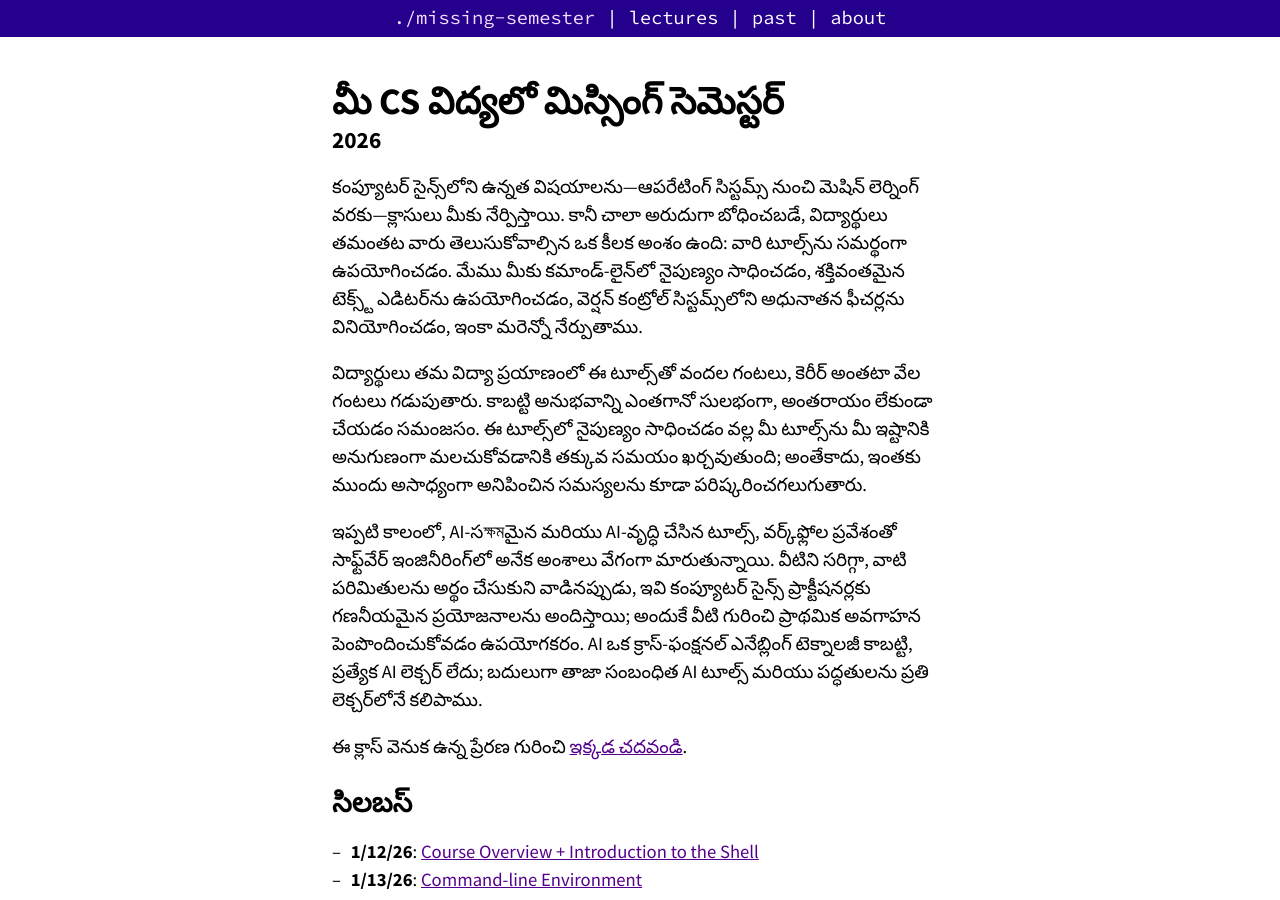
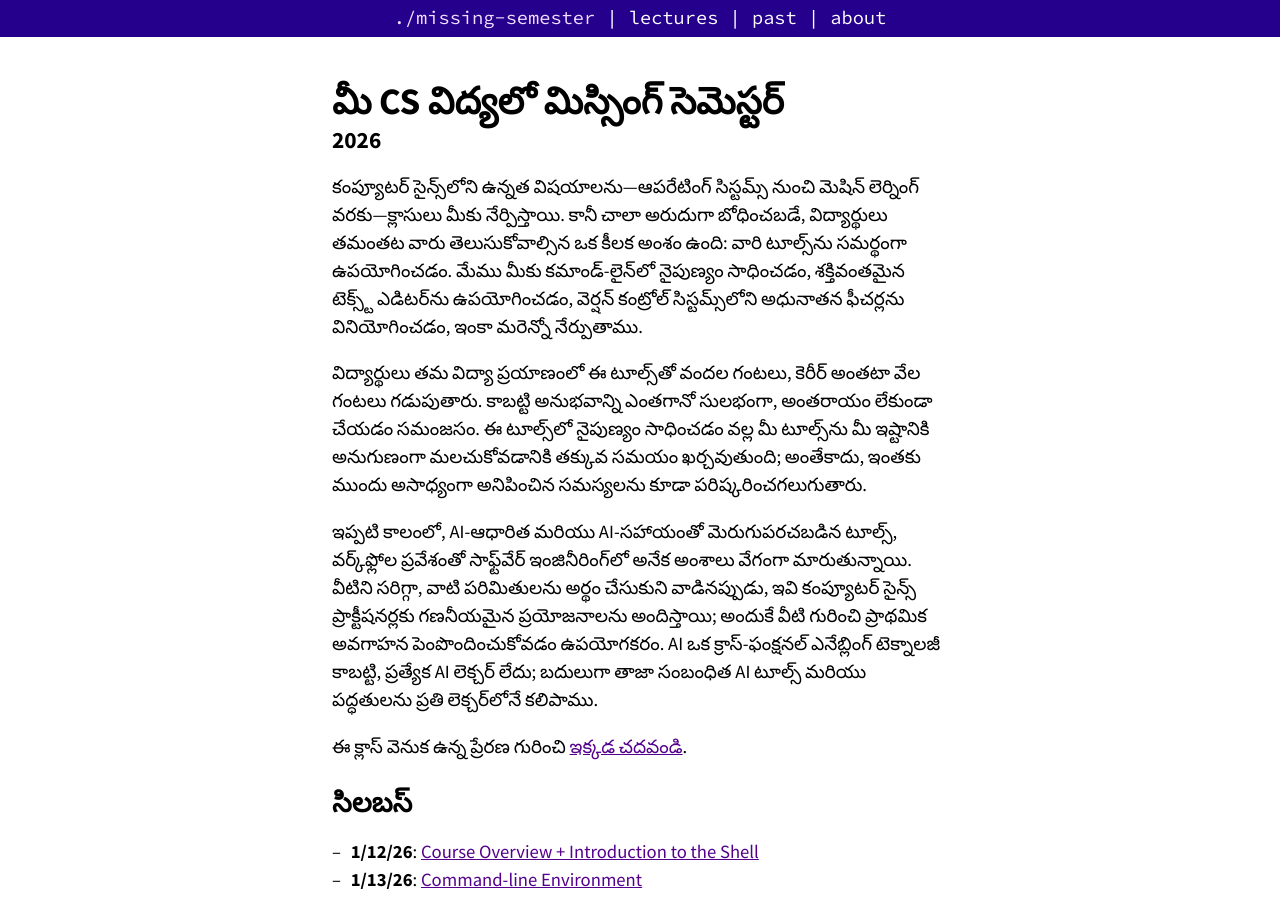
Before and after one commit to micah03/missing-semester-te.github.io, a Jekyll site: the page built from index.md, in a window 1280 px wide and 900 px high. Built offline with Jekyll 4.4.1, drawn with Linux system fonts in a browser that asks for light colours; some of the changed text lies outside the part shown.

Commit message:
Fix Telugu translation wording and punctuation

```diff
--- a/index.md
+++ b/index.md
@@ -11,7 +11,7 @@ nositetitle: true
 
 విద్యార్థులు తమ విద్యా ప్రయాణంలో ఈ టూల్స్‌తో వందల గంటలు, కెరీర్ అంతటా వేల గంటలు గడుపుతారు. కాబట్టి అనుభవాన్ని ఎంతగానో సులభంగా, అంతరాయం లేకుండా చేయడం సమంజసం. ఈ టూల్స్‌లో నైపుణ్యం సాధించడం వల్ల మీ టూల్స్‌ను మీ ఇష్టానికి అనుగుణంగా మలచుకోవడానికి తక్కువ సమయం ఖర్చవుతుంది; అంతేకాదు, ఇంతకు ముందు అసాధ్యంగా అనిపించిన సమస్యలను కూడా పరిష్కరించగలుగుతారు.
 
-ఇప్పటి కాలంలో, AI-సক্ষমమైన మరియు AI-వృద్ధి చేసిన టూల్స్, వర్క్‌ఫ్లోల ప్రవేశంతో సాఫ్ట్‌వేర్ ఇంజినీరింగ్‌లో అనేక అంశాలు వేగంగా మారుతున్నాయి. వీటిని సరిగ్గా, వాటి పరిమితులను అర్థం చేసుకుని వాడినప్పుడు, ఇవి కంప్యూటర్ సైన్స్ ప్రాక్టీషనర్లకు గణనీయమైన ప్రయోజనాలను అందిస్తాయి; అందుకే వీటి గురించి ప్రాథమిక అవగాహన పెంపొందించుకోవడం ఉపయోగకరం. AI ఒక క్రాస్-ఫంక్షనల్ ఎనేబ్లింగ్ టెక్నాలజీ కాబట్టి, ప్రత్యేక AI లెక్చర్ లేదు; బదులుగా తాజా సంబంధిత AI టూల్స్ మరియు పద్ధతులను ప్రతి లెక్చర్‌లోనే కలిపాము.
+ఇప్పటి కాలంలో, AI-ఆధారిత మరియు AI-సహాయంతో మెరుగుపరచబడిన టూల్స్, వర్క్‌ఫ్లోల ప్రవేశంతో సాఫ్ట్‌వేర్ ఇంజినీరింగ్‌లో అనేక అంశాలు వేగంగా మారుతున్నాయి. వీటిని సరిగ్గా, వాటి పరిమితులను అర్థం చేసుకుని వాడినప్పుడు, ఇవి కంప్యూటర్ సైన్స్ ప్రాక్టీషనర్లకు గణనీయమైన ప్రయోజనాలను అందిస్తాయి; అందుకే వీటి గురించి ప్రాథమిక అవగాహన పెంపొందించుకోవడం ఉపయోగకరం. AI ఒక క్రాస్-ఫంక్షనల్ ఎనేబ్లింగ్ టెక్నాలజీ కాబట్టి, ప్రత్యేక AI లెక్చర్ లేదు; బదులుగా తాజా సంబంధిత AI టూల్స్ మరియు పద్ధతులను ప్రతి లెక్చర్‌లోనే కలిపాము.
 
 ఈ క్లాస్ వెనుక ఉన్న ప్రేరణ గురించి [ఇక్కడ చదవండి](/about/).
 
@@ -100,6 +100,6 @@ nositetitle: true
 - [Turkish](https://missing-semester-tr.github.io/)
 - [Vietnamese](https://missing-semester-vn.github.io/)
 
-గమనిక: ఇవి సముదాయ అనువాదాలకు చెందిన బాహ్య లింకులు. మేము వీటిని ధృవీకరించలేదు。
+గమనిక: ఇవి సముదాయ అనువాదాలకు చెందిన బాహ్య లింకులు. మేము వీటిని ధృవీకరించలేదు.
 
-ఈ తరగతి నోట్స్‌కు మీరు అనువాదం చేశారా? జాబితాలో చేర్చేందుకు ఒక [pull request](https://github.com/missing-semester/missing-semester/pulls) పంపండి。
+ఈ తరగతి నోట్స్‌కు మీరు అనువాదం చేశారా? జాబితాలో చేర్చేందుకు ఒక [pull request](https://github.com/missing-semester/missing-semester/pulls) పంపండి.
```
